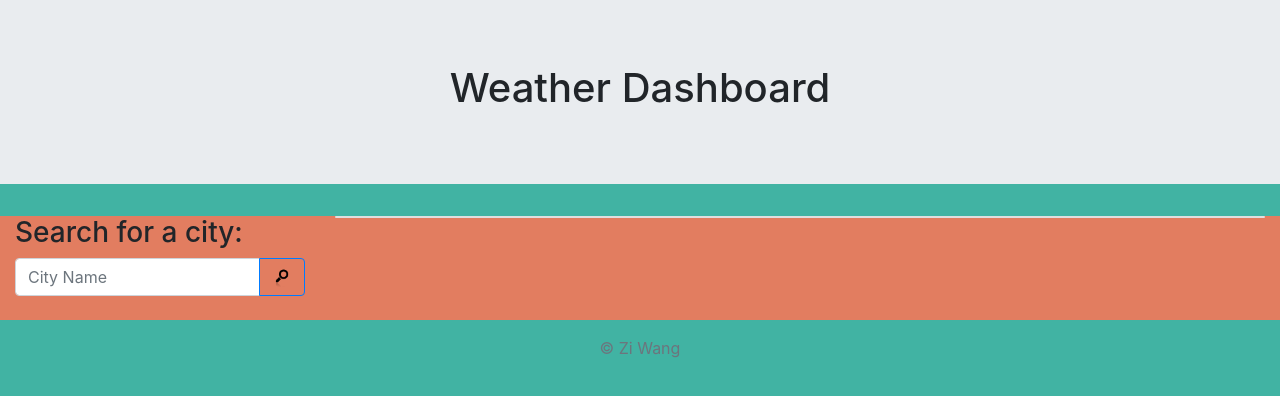
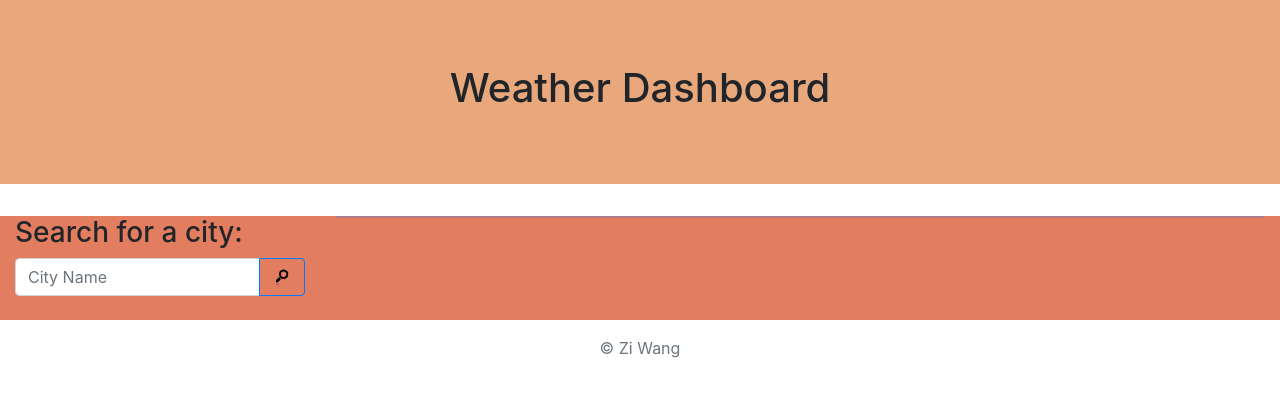
Before and after one commit to ZiWang55/HW6_Weather_Dashboard, a plain HTML site: page index.html in a window 1280 px wide. Drawn offline with nearby package versions, Linux system fonts and the light colour scheme.

Commit message:
add background color

```diff
--- a/style.css
+++ b/style.css
@@ -1,5 +1,9 @@
 body {
-    background-color: #41b3a3;
+    background-color: ;
+}
+
+.jumbotron {
+    background-color: #e8a87c;
 }
 
 .container-fluid {
@@ -7,5 +11,5 @@ body {
 }
 
 .card {
-
+    background-color: #c38d9e;
 }
```
